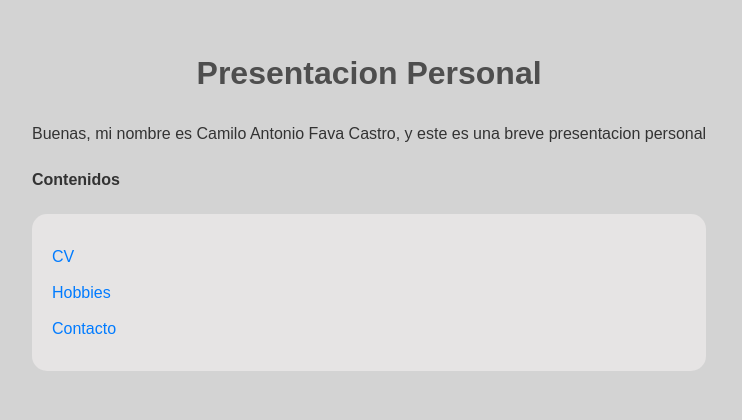
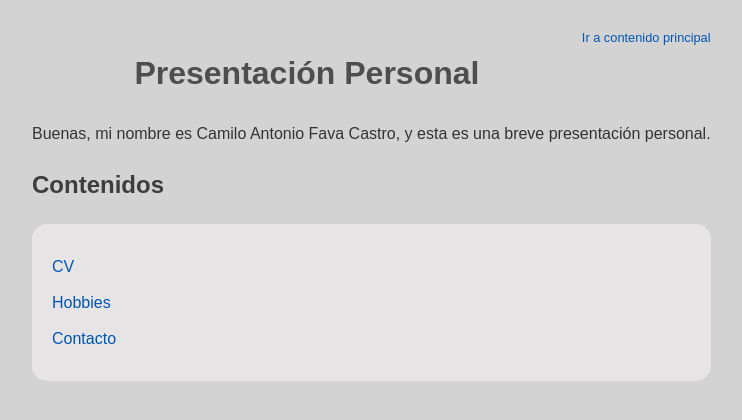
Before and after one commit to CamiloAntonio/presentacion-persona-arq-web, a plain HTML site: page index.html in a window 1280 px wide. Shown: the whole page, without its empty margins (8-750 px from the left). Drawn offline with Linux system fonts and the light colour scheme.

Commit message:
Mejoras accesibilidad.

```diff
--- a/index.html
+++ b/index.html
@@ -8,17 +8,18 @@
 
 <body class="container">
     <div>
-        <h1>Presentacion Personal</h1>
-        <div>
-            <p>Buenas, mi nombre es Camilo Antonio Fava Castro, y este es una breve presentacion personal</p>
+        <a href="#contenido-principal" style="float: right; font-size: 0.8em;">Ir a contenido principal</a>
+        <h1>Presentación Personal</h1>
+        <p>Buenas, mi nombre es Camilo Antonio Fava Castro, y esta es una breve presentación personal.</p>
+        <div id="contenido-principal">
+            <h2>Contenidos</h2>
+
+            <ul class="cajita">
+                <li><a href="cv.html">CV</a></li>
+                <li><a href="hobbies.html">Hobbies</a></li>
+                <li><a href="contacto.html">Contacto</a></li>
+            </ul>
         </div>
-        <h4>Contenidos</h4>
-
-        <ul class="cajita">
-            <li><a href="cv.html">CV</a></li>
-            <li><a href="hobbies.html">Hobbies</a></li>
-            <li><a href="contacto.html">Contacto</a></li>
-        </ul>
     </div>
 </body>
 
--- a/styles.css
+++ b/styles.css
@@ -31,7 +31,7 @@ h1 {
     margin-top: 20px;
 }
 
-h3 {
+h2 {
     color: #3d3d3d;
 }
 
@@ -52,7 +52,7 @@ li {
 }
 
 a {
-    color: #007bff;
+    color: #0056b3;
     text-decoration: none;
 }
 
```
